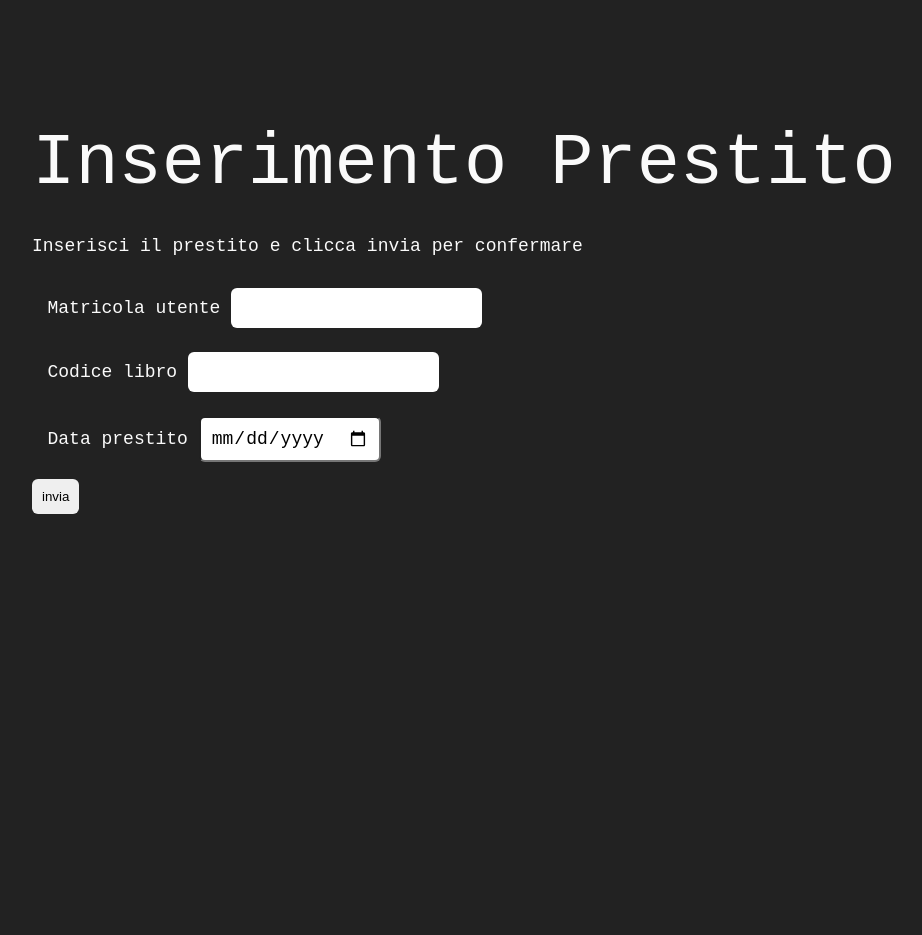
After one commit to stefanoroda/Progetto_Basi, a PHP site: page /Prestito.html in a window 1280 px wide. The commit adds this page. Shown: the whole page, without its empty margins (176-1098 px from the left). Run offline with PHP 8.4, Linux system fonts and the light colour scheme.

Commit message:
adding Prestito

```diff
--- /dev/null
+++ b/Web-interface/Prestito.html
@@ -0,0 +1,27 @@
+<html>
+    <head>
+        <meta charset="UTF-8">
+        <title>Inserimento</title>
+        <link rel="stylesheet" href="css/retro.css">
+        <link rel="stylesheet" href="css/mycss.css">
+    </head>
+    <body>
+        <h1>Inserimento Prestito</h1>
+        <p>Inserisci il prestito e clicca invia per confermare</p>
+        <form action="Prestito.php" method="post">
+            <fieldset>
+                <label>Matricola utente</label>
+                <input type="number"  name="MATRICOLA">
+            </fieldset>
+            <fieldset>
+                <label>Codice libro</label>
+                <input type="number" name="COD_LIBRO">
+            </fieldset>
+            <fieldset>
+                <label>Data prestito</label>
+                <input type="date" name="DATA_PRESTITO">
+            </fieldset>
+            <input type="submit" value="invia">
+        </form>
+    </body>
+</html>
--- a/Web-interface/index.html
+++ b/Web-interface/index.html
@@ -11,7 +11,7 @@
         <br>
         <a href="CSV.php">Inserimento CSV</a>
         <br>
-        <a href="Prestito.php">Inserimento Prestito</a>
+        <a href="Prestito.html">Inserimento Prestito</a>
         <br>
         <center><h3>Query da sviluppare:</h3></center>
 
```
Also changed, not shown: Web-interface/Prestito.php (+13 -8 lines), Web-interface/UTENTI.sql (added, +20 -0 lines), 2 other files.
